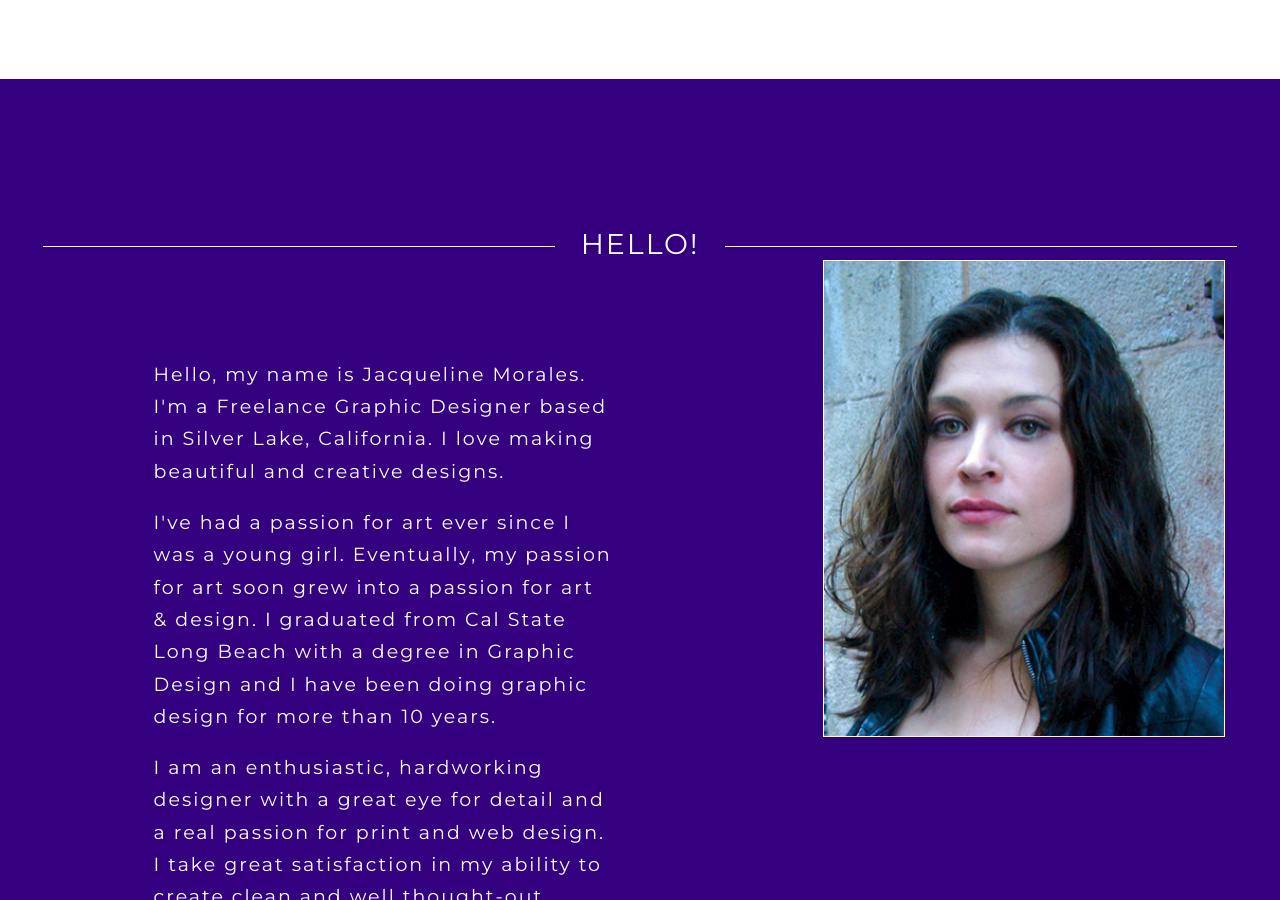
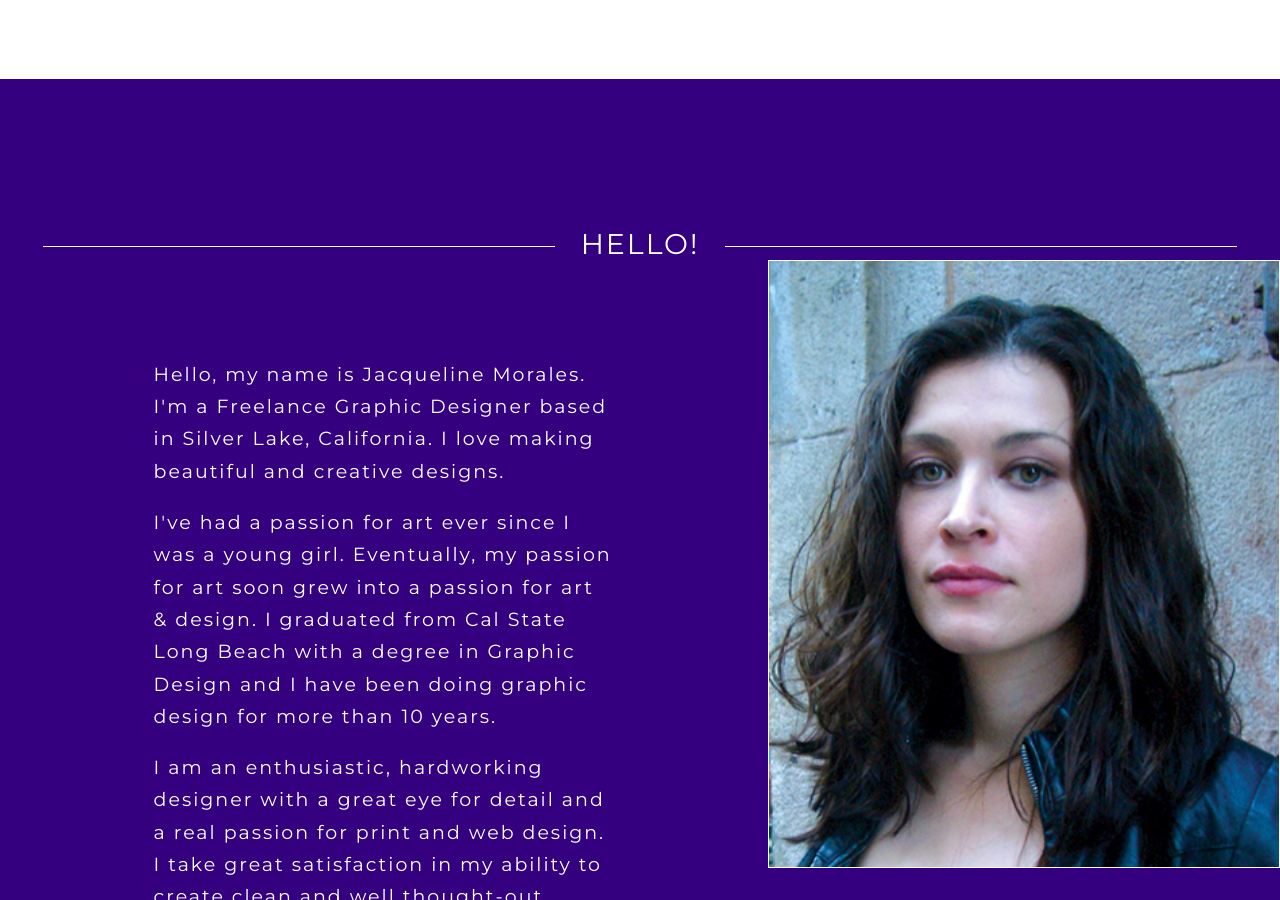
Before and after one commit to zeny11-11/jmorales, a Jekyll site: the page built from index.html, in a window 1280 px wide and 900 px high, scrolled down 4196 px. Built offline with Jekyll 4.4.1, drawn with Linux system fonts in a browser that asks for light colours; nearby versions of some CDN libraries; some web fonts are replaced; Markdown is read by kramdown in place of the engine named in the settings.

Commit message:
Update stylesheet.css

```diff
--- a/css/stylesheet.css
+++ b/css/stylesheet.css
@@ -530,8 +530,8 @@ filter: progid:DXImageTransform.Microsoft.gradient( startColorstr='#340080', end
     overflow: hidden;
     text-align: center;
     border:#fff thin solid;
-    width: 400px;
-    max-width:80%;
+    width: 100%;
+    height: auto;
 
 
 }
```
